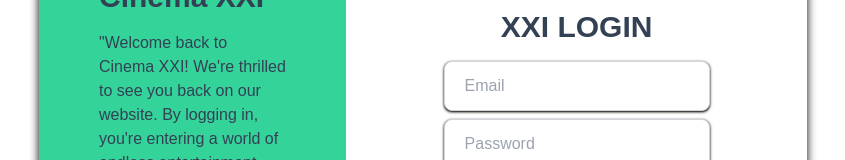
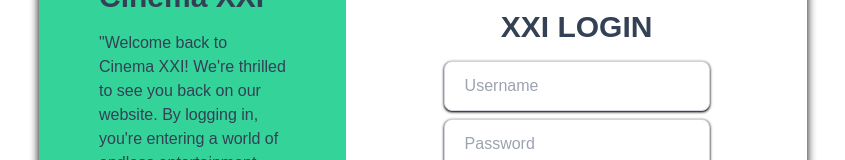
Before and after one commit to PatriciaCindyLiunadi/cinema-xxi, a Next.js app: page /login in a window 1280 px wide. Shown: the part 283-443 px from the top of the page, without its empty margins (217-1062 px from the left). Built offline with nearby package versions, Linux system fonts and the light colour scheme.

Commit message:
Update login.js

```diff
--- a/src/pages/login.js
+++ b/src/pages/login.js
@@ -3,7 +3,7 @@
 import Link from 'next/link';
 
 const Login = () => {
-  const [Email, setEmail] = useState('');
+  const [username, setUsername] = useState('');
   const [password, setPassword] = useState('');
   const [loginError, setLoginError] = useState('');
   const [isFormValid, setIsFormValid] = useState(true); // Validasi tambahan
@@ -74,9 +74,9 @@
                 <div className="w-full bg-white flex items-center mb-[3%] border-gray-300 border rounded-lg px-3 py-2 focus:outline-none shadow shadow-black">
                 <input
                 className="pl-2 py-1 w-60 focus:outline-none"
-                type="email"
-                placeholder="Email"
-                onChange={(e) => setEmail(e.target.value)}
+                type="Username"
+                placeholder="Username"
+                onChange={(e) => setUsername(e.target.value)}
                 />
                 </div>
                 <div className="w-full bg-white flex items-center mb-[3%] border-gray-300 border rounded-lg px-3 py-2 focus:outline-none shadow shadow-black">
```
